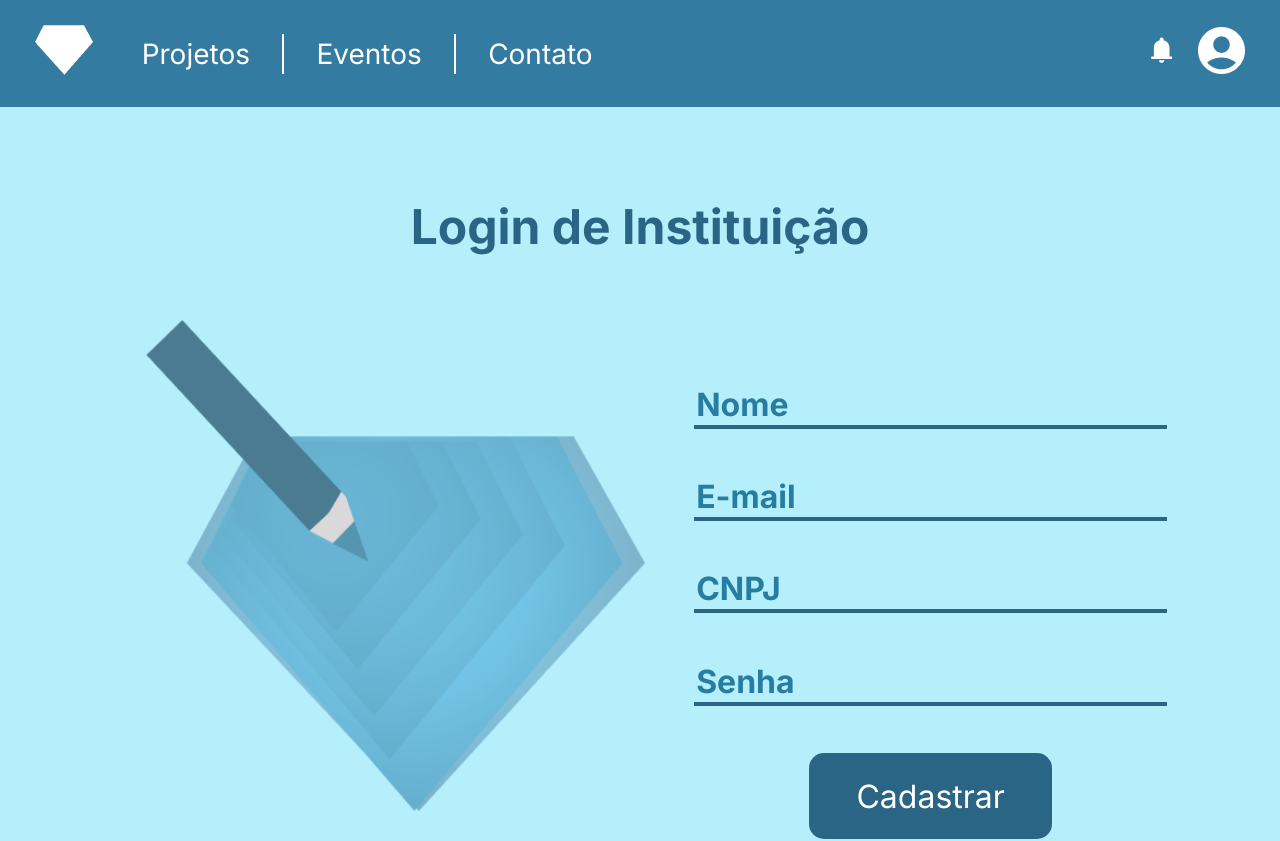
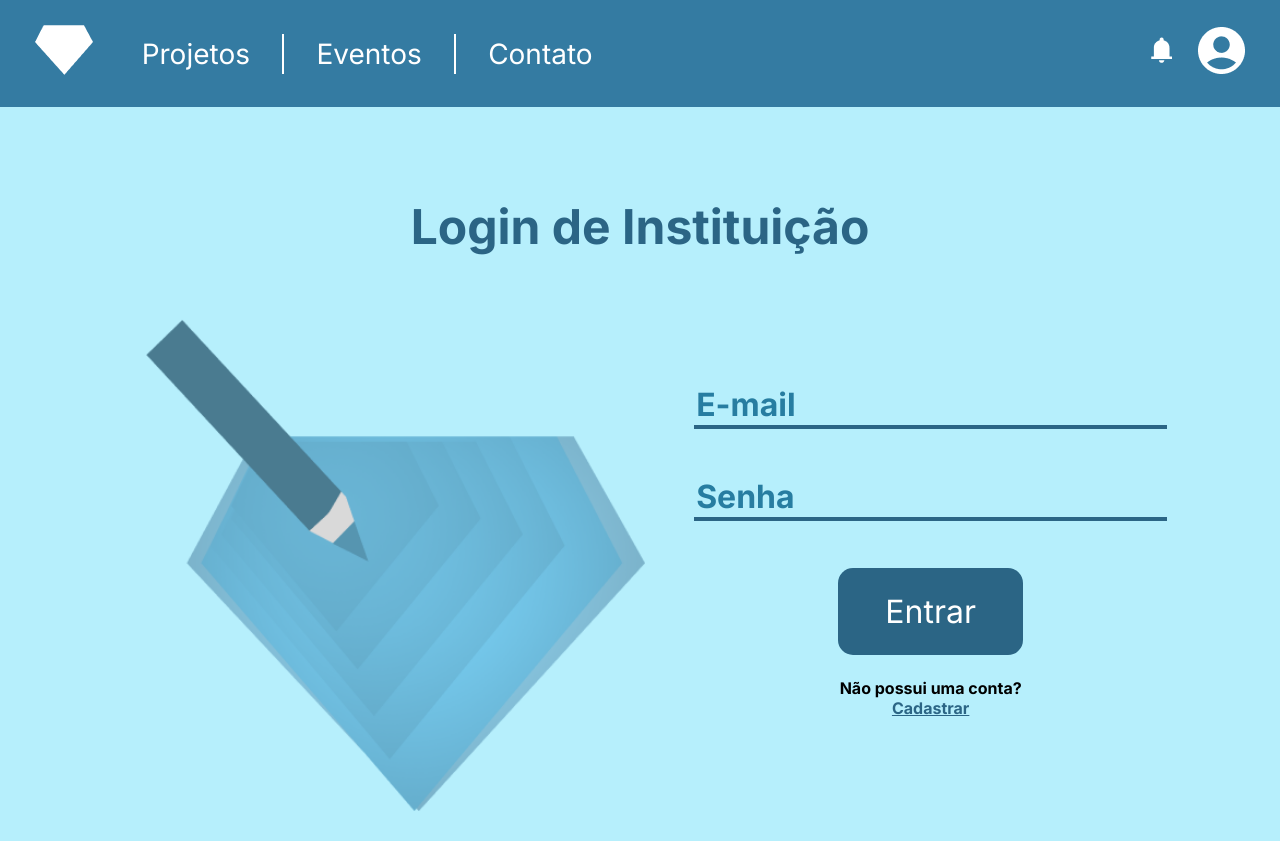
Before and after one commit to Noobolon/Adamas-FrontEnd, a Vue app: page /login/instituicao in a window 1280 px wide. Shown: the top 841 px of the page. Built offline with nearby package versions, Linux system fonts and the light colour scheme.

Commit message:
organização das páginas de cadastro

```diff
--- a/src/assets/main.css
+++ b/src/assets/main.css
@@ -16,7 +16,7 @@ body{
 }
 
 main{
-  padding: 7%;
+  margin: 7%;
   display: flex;
   flex-direction: column;
 }
--- a/src/assets/reg.css
+++ b/src/assets/reg.css
@@ -4,7 +4,12 @@ h1{
     color: var(--TextHighlight);
 }
 
-p{text-align: center;}
+p{
+    text-align: center;
+    font-weight: bold;
+}
+
+p > a{color:var(--ButtonColor)}
 
 div{
     display: flex;
--- a/src/views/register/LogInstitution.vue
+++ b/src/views/register/LogInstitution.vue
@@ -12,11 +12,9 @@ export default {
         <div>
             <img src="../../assets/images/PencilDiamond.png" alt="Diamante" >
             <form action="">
-                <input type="text" placeholder="Nome" name="name" id="name">
                 <input type="email" placeholder="E-mail" name="email" id="email">
-                <input type="text" placeholder="CNPJ" name="cnpj" id="cnpj">
                 <input type="password" placeholder="Senha" name="senha" id="senha">
-                <input type="button" value="Cadastrar">
+                <input type="button" value="Entrar">
                 <p>Não possui uma conta?<br><RouterLink to="/cadastrar/instituicao">Cadastrar</RouterLink></p>
             </form>
         </div>
--- a/src/views/register/LogUser.vue
+++ b/src/views/register/LogUser.vue
@@ -10,10 +10,9 @@ export default {
         <div>
             <img src="../../assets/images/PencilDiamond.png" alt="Diamante" >
             <form action="">
-                <input type="text" placeholder="Nome" name="name" id="name">
                 <input type="email" placeholder="E-mail" name="email" id="email">
                 <input type="password" placeholder="Senha" name="senha" id="senha">
-                <input type="button" value="Cadastrar">
+                <input type="button" value="Entrar">
                 <p>Não possui uma conta?<br><RouterLink to="/cadastrar/usuario">Cadastrar-se</RouterLink></p>
             </form>
         </div>
```
Also changed, not shown: src/views/HomePage.vue (+8 -14 lines).
